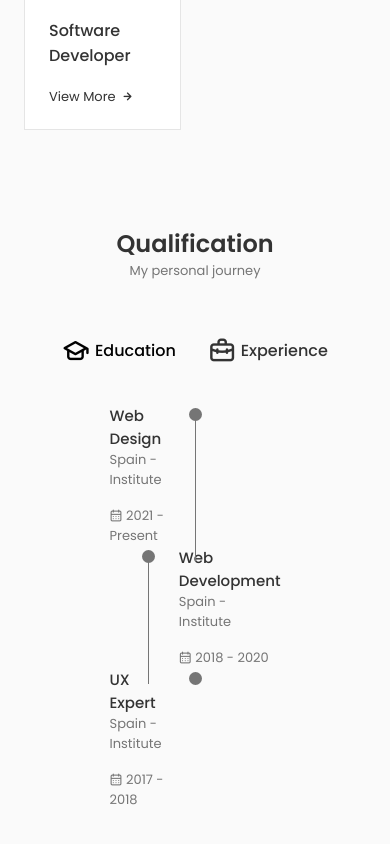
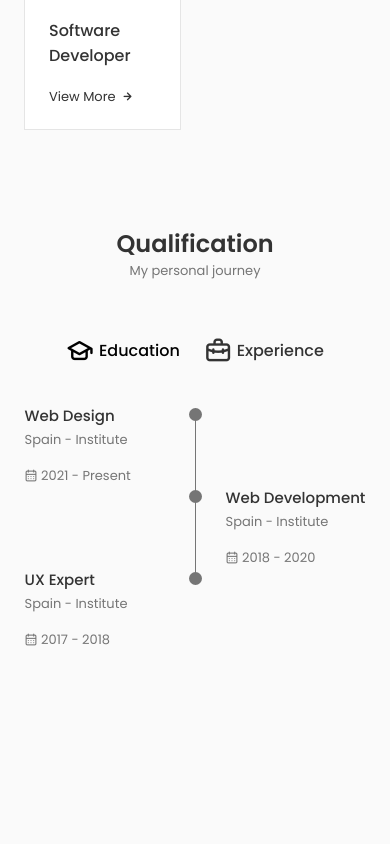
Before and after one commit to Rachit776/portfolio, a React (Create React App) app: page / in a window 390 px wide. Shown: the part 2964-3808 px from the top of the page. After the commit the page ends 3726 px from the top, so only its background shows below. Built offline with nearby package versions, Linux system fonts and the light colour scheme.

Commit message:
Updated Qualification components

```diff
--- a/src/components/qualification/Qualification.jsx
+++ b/src/components/qualification/Qualification.jsx
@@ -10,10 +10,11 @@
 
   return (
     <section className="qualification section">
+
+
+      <div className="qualification__container container">
       <h2 className="section__title">Qualification</h2>
       <span className="section__subtitle">My personal journey</span>
-
-      <div className="qualification__container container">
         <div className="qualification__tabs">
           <div
             className={
--- a/src/components/qualification/qualification.css
+++ b/src/components/qualification/qualification.css
@@ -79,3 +79,34 @@
     background-color: var(--text-color);
     transform: translate(6px,-7px);
 }
+
+@media screen and (max-width: 992px) {
+    .qualification__container{
+        margin-left: auto;
+        margin-right: auto;
+    }
+}
+
+@media screen and (max-width: 768px) {
+    .qualification__container{
+        margin-left: var(--mb-1-5);
+        margin-right: var(--mb-1-5);
+    }
+}
+
+@media screen and (max-width: 576px) {
+    .qualification__sections{
+        grid-template-columns: initial;
+    }
+
+    .qualification__button{
+        margin: 0 var(--mb-0-75);
+    }
+}
+
+
+@media screen and (max-width: 350px) {
+    .qualification__data{
+        gap: 0.5rem;
+    }
+}
```
